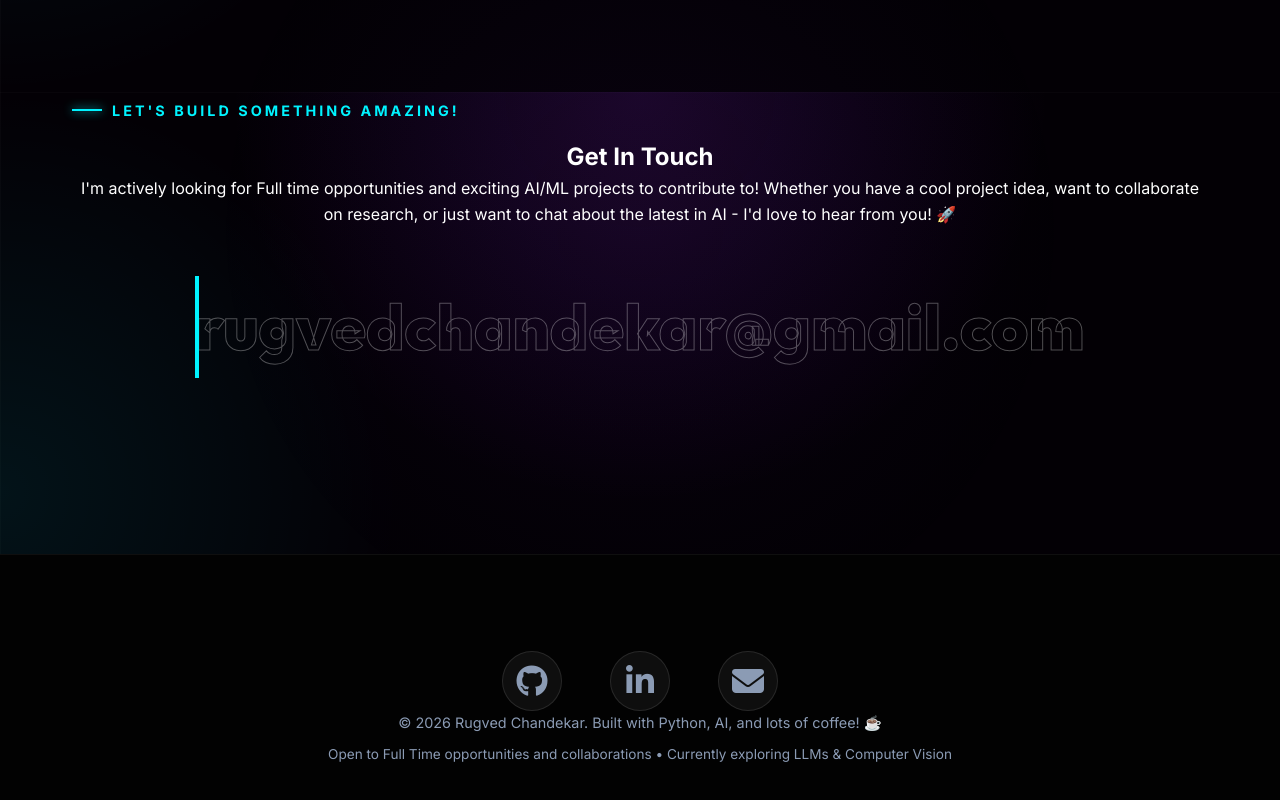
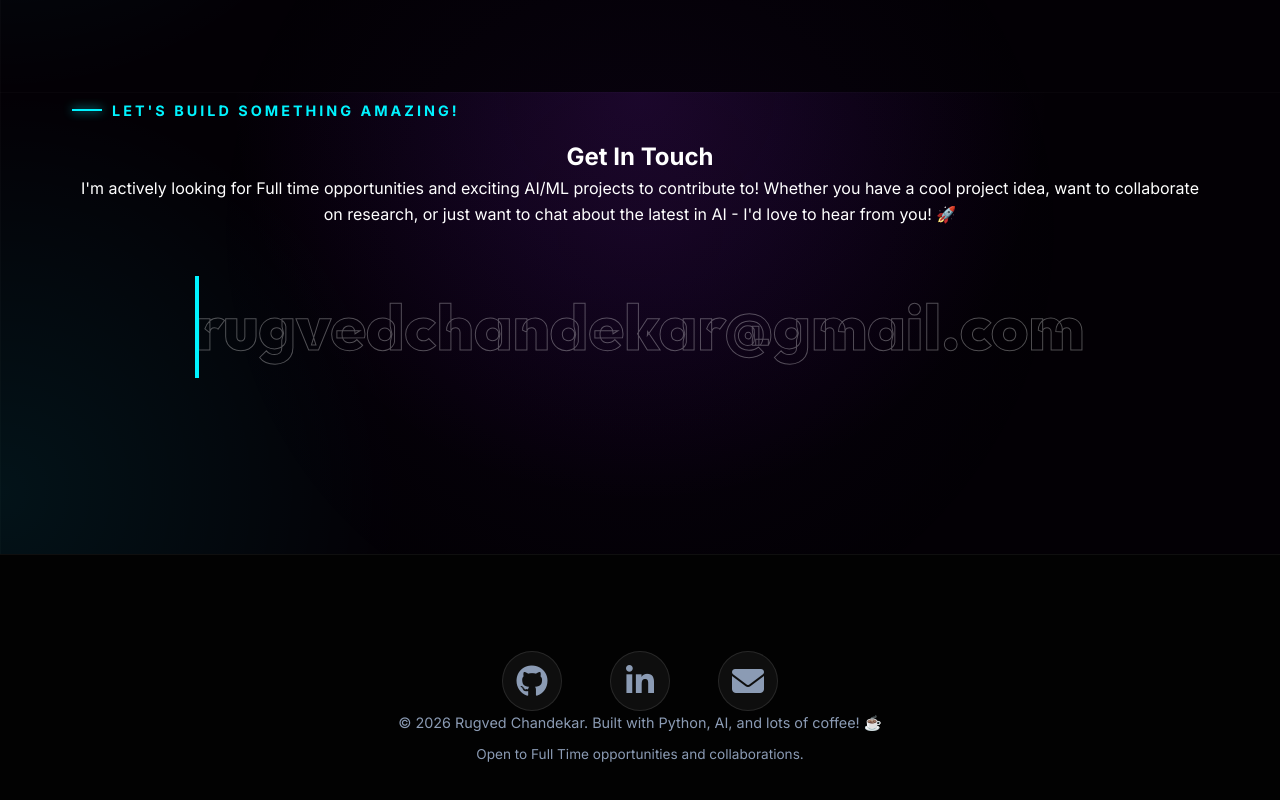
Before and after one commit to Rugvedrc/Portfolio, a plain HTML site: page index.html in a window 1280 px wide. Shown: the part 8708-9508 px from the top of the page. Drawn offline with nearby package versions, Linux system fonts and the light colour scheme.

Commit message:
Update index.html

```diff
--- a/index.html
+++ b/index.html
@@ -3008,7 +3008,7 @@
             </div>
             <p>&copy; 2026 Rugved Chandekar. Built with Python, AI, and lots of coffee! ☕</p>
             <p style="margin-top: 10px; font-size: 0.85rem; color: var(--text-muted);">
-                Open to Full Time opportunities and collaborations • Currently exploring LLMs & Computer Vision
+                Open to Full Time opportunities and collaborations.
             </p>
         </div>
     </footer>
```
